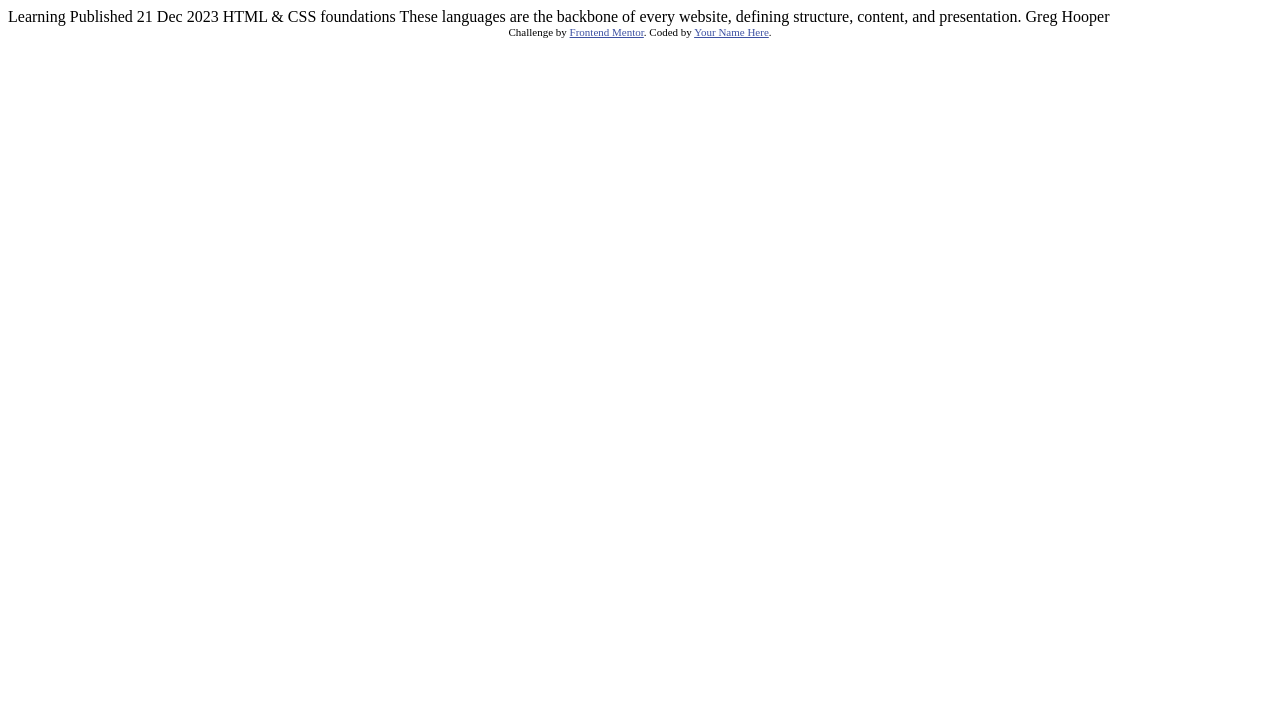
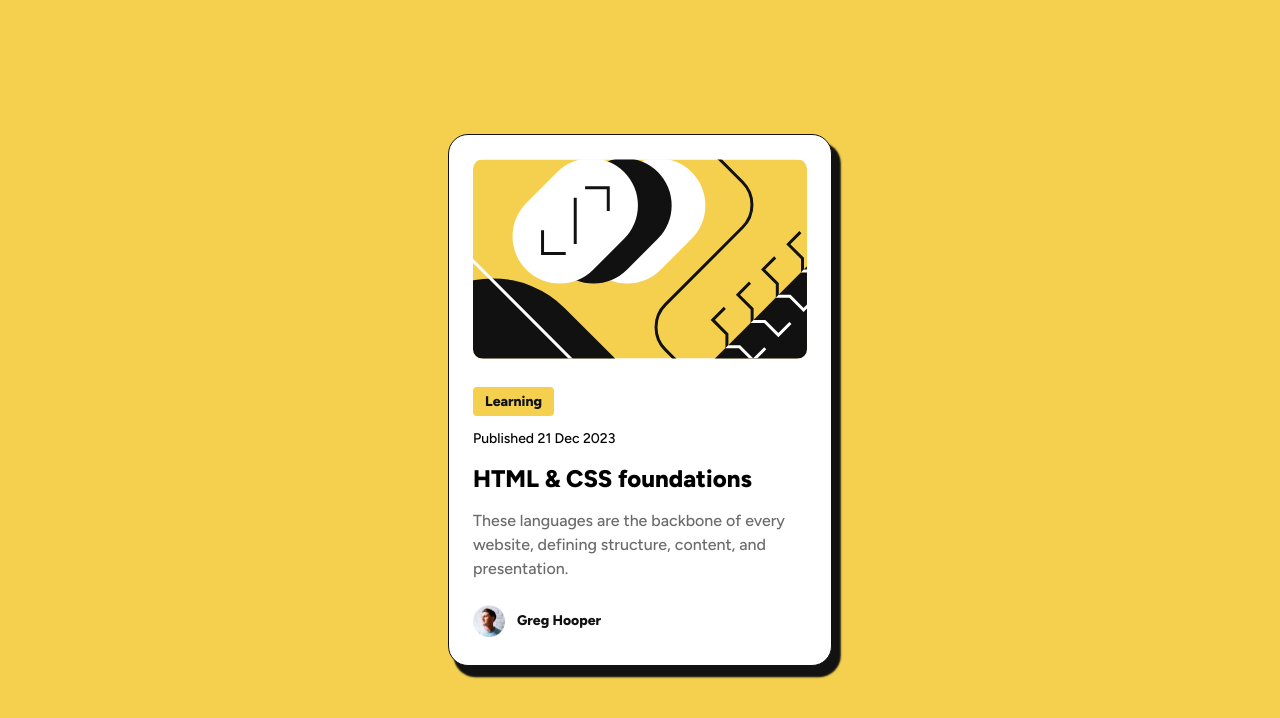
Before and after one commit to VigiAnk/blog-preview-card-main, a plain HTML site: page index.html in a window 1280 px wide. Drawn offline with Linux system fonts and the light colour scheme.

Commit message:
feat&style: set html structure and style it accordingly

```diff
--- a/index.html
+++ b/index.html
@@ -6,29 +6,165 @@
 
   <link rel="icon" type="image/png" sizes="32x32" href="./assets/images/favicon-32x32.png">
 
+  <!-- import Google Fonts -->
+  <link rel="preconnect" href="https://fonts.googleapis.com">
+  <link rel="preconnect" href="https://fonts.gstatic.com" crossorigin>
+  <link href="https://fonts.googleapis.com/css2?family=Figtree:wght@500&display=swap" rel="stylesheet">
+  <link href="https://fonts.googleapis.com/css2?family=Figtree:wght@800&display=swap" rel="stylesheet">
+
   <title>Frontend Mentor | Blog preview card</title>
 
-  <!-- Feel free to remove these styles or customise in your own stylesheet 👍 -->
   <style>
-    .attribution { font-size: 11px; text-align: center; }
-    .attribution a { color: hsl(228, 45%, 44%); }
+    /* default Google Font styles for reference */
+    .figtree {
+      font-family: "Figtree", sans-serif;
+      font-optical-sizing: auto;
+      font-weight: 800;
+      font-style: normal;
+    }
+
+    html {
+      font-size: 16px;
+    }
+
+    body {
+      background-color: hsl(47, 88%, 63%);
+      display: flex;
+      justify-content: center;
+      align-items: center;
+      min-height: 100vh;
+      margin: 0;
+    }
+
+    .container {
+      background-color: hsl(0, 0%, 100%);
+      width: 24rem;
+      border-radius: 1.25rem;
+      padding: 1.5rem;
+
+      box-sizing: border-box;
+      /* assumed values that look mostly like the Figma file */
+      border: 0.0625rem solid hsl(0, 0%, 7%);
+      box-shadow: 0.45rem 0.6rem 0.1rem 0.1rem hsl(0, 0%, 7%);
+    }
+
+    .top-img {
+      margin-bottom: 1.5rem;
+
+      & img {
+        width: 100%;
+        height: 100%;
+        border-radius: 0.625rem;
+      }
+    }
+
+    .course {
+
+      & .tag {
+        line-height: 150%;
+        text-align: center;
+        padding: 0.25rem 0.75rem;
+        border-radius: 0.25rem;
+        display: inline-flex;
+
+        color: hsl(0, 0%, 7%);
+        background-color: hsl(47, 88%, 63%);
+        font-family: "Figtree", sans-serif;
+        font-optical-sizing: auto;
+        font-weight: bold;
+        font-style: normal;
+        font-size: 0.875rem;
+        margin-bottom: 0.75rem;
+      }
+
+      & .publishDate {
+        line-height: 150%;
+        font-family: "Figtree", sans-serif;
+        font-optical-sizing: auto;
+        font-style: normal;
+        font-size: 0.875rem;
+        margin-bottom: 0.75rem;
+      }
+
+      & .title {
+        line-height: 150%;
+        font-family: "Figtree", sans-serif;
+        font-optical-sizing: auto;
+        font-weight: bold;
+        font-style: normal;
+        font-size: 1.5rem;
+        margin-bottom: 0.75rem;
+      }
+
+      & .desc {
+        line-height: 150%;
+        color: hsl(0, 0%, 42%);
+        font-family: "Figtree", sans-serif;
+        font-optical-sizing: auto;
+        font-style: normal;
+        font-size: 1rem;
+        margin-bottom: 1.5rem;
+      }
+    }
+
+    .author {
+      display: inline-flex;
+
+      & .avatar {
+        margin-right: 0.75rem;
+        width: 2rem;
+        height: 2rem;
+
+        & img {
+          width: 100%;
+          height: 100%;
+          /* vertical-align: middle; */
+        }
+      }
+
+      & .authName {
+        color: hsl(0, 0%, 7%);
+        line-height: 150%;
+        align-self: center;
+        font-family: "Figtree", sans-serif;
+        font-optical-sizing: auto;
+        font-size: 0.875rem;
+        font-weight: bold;
+        font-style: normal;
+      }
+    }
+
   </style>
 </head>
 <body>
 
-  Learning
+  <!-- the card-like container -->
+  <div class="container">
+    <!-- the top image -->
+    <div class="top-img">
+      <img src="./assets/images/illustration-article.svg" alt="top-img">
+    </div>
+    <!-- the course box -->
+    <div class="course">
+      <!-- the "learning" tag -->
+      <div class="tag">Learning</div>
+      <!-- the publish Date -->
+      <div class="publishDate">Published 21 Dec 2023</div>
+      <!-- the course title -->
+      <div class="title">HTML & CSS foundations</div>
+      <!-- the course description -->
+      <div class="desc">These languages are the backbone of every website, defining structure, content, and presentation.</div>
+    </div>
+    <!-- the author (with avatar and name) -->
+    <div class="author">
+      <!-- the author's avatar -->
+      <div class="avatar">
+        <img src="./assets/images/image-avatar.webp" alt="">
+      </div>
+      <!-- the author's name -->
+      <div class="authName">Greg Hooper</div>
+    </div>
+  </div>
 
-  Published 21 Dec 2023
-
-  HTML & CSS foundations
-
-  These languages are the backbone of every website, defining structure, content, and presentation.
-
-  Greg Hooper
-
-  <div class="attribution">
-    Challenge by <a href="https://www.frontendmentor.io?ref=challenge" target="_blank">Frontend Mentor</a>.
-    Coded by <a href="#">Your Name Here</a>.
-  </div>
 </body>
 </html>
```
